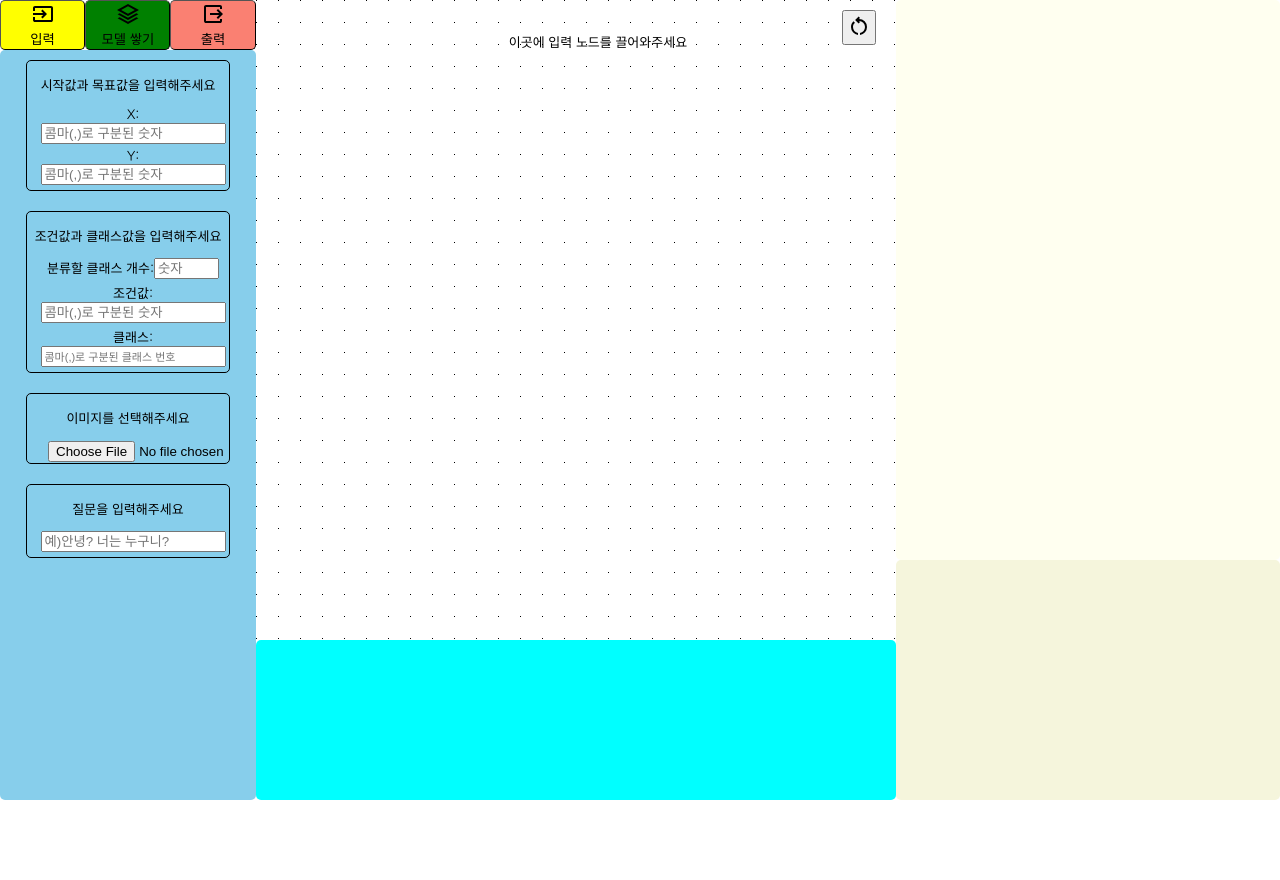
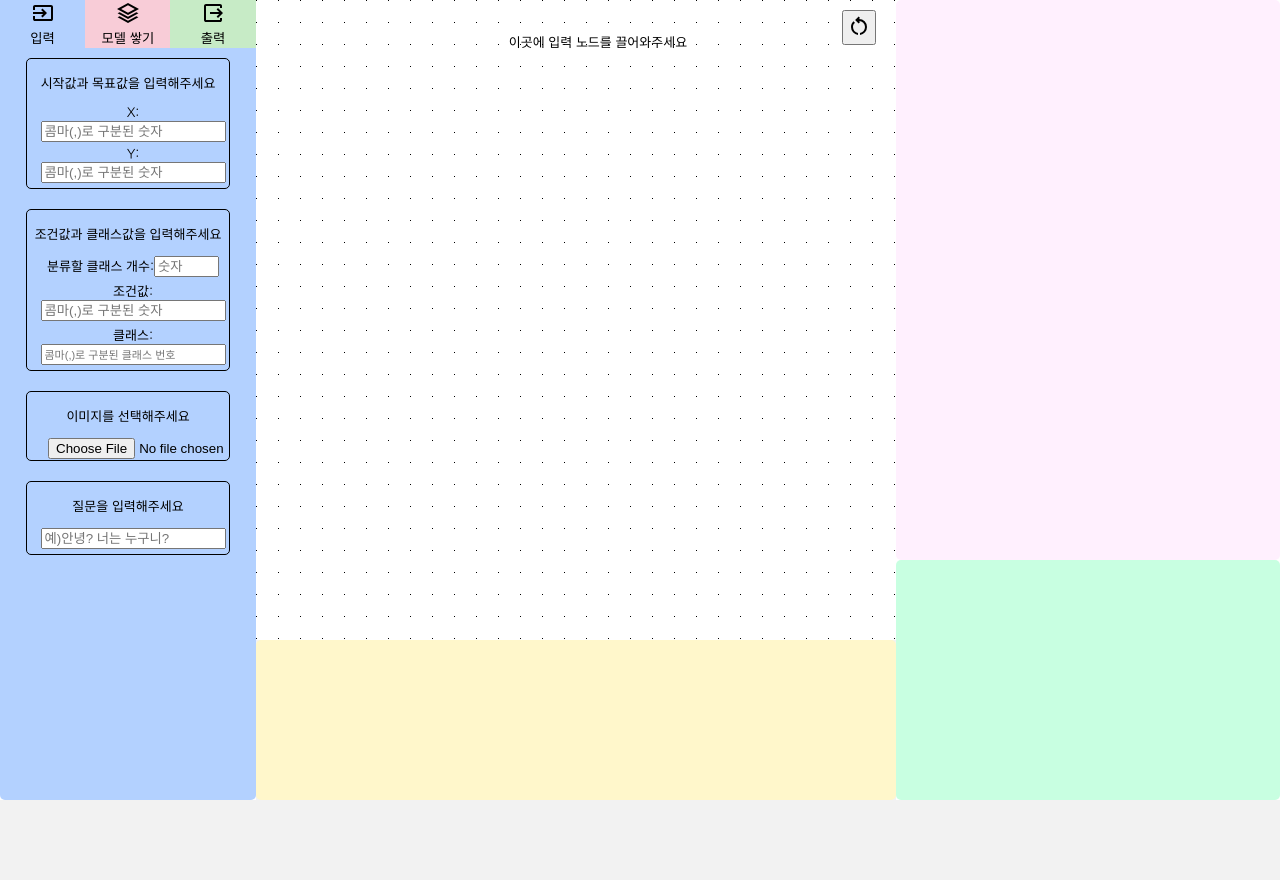
Before and after one commit to NVIDIA-Academy-Projects-Team-1/AI_Scratch, a Flask app: page / in a window 1280 px wide. Run offline with Flask 3, Linux system fonts and the light colour scheme; some libraries are stand-ins or nearby versions.

Commit message:
web design changes, server changes
Co-authored-by: HOUNSIM <HOUNSIM@users.noreply.github.com>
Co-authored-by: Parkshihwan <Parkshihwan@users.noreply.github.com>

```diff
--- a/app.py
+++ b/app.py
@@ -127,7 +127,7 @@ def process_number():
                 grad = tape.gradient(loss, model.trainable_weights)
                 optimizer.apply_gradients(zip(grad, model.trainable_weights))
             print(f"epoch {i + 1} done, loss {float(loss)}")
-            yield f"현재 모델은 {i + 1}번째 학습중이며, 예측값과의 차이는 {float(loss):.2f}입니다.\n"
+            yield f"현재 모델은 {i + 1}번째 학습중이며, 목표값과의 차이는 {float(loss):.2f}입니다.\n"
 
     return Response(train())
 
@@ -202,7 +202,7 @@ def process_image():
         },
         {
             'role' : 'system',
-            'content' : "Translate English word to Korean in given content. You must reply as '예측한 사진의 종류는 <your_translation>이고 예측 정확도는 <accuracy_in_given_content>% 입니다."
+            'content' : "Translate English word, which is from imagenet dataset label, to Korean in given content. You must reply as '예측한 사진의 종류는 <your_translation>이고 예측 정확도는 <accuracy_in_given_content>% 입니다."
         },
         {
             'role' : 'user',
--- a/static/index_style.css
+++ b/static/index_style.css
@@ -1,5 +1,7 @@
 body {
     margin: 0;
+    font-family: 'Nanum Gothic', sans-serif;
+    font-size: small;
 }
 
 ul {
@@ -7,17 +9,6 @@ ul {
     padding: 0;
     margin: 0;
 }
-
-.nanum-gothic-regular {
-    font-family: "Nanum Gothic", sans-serif;
-    font-weight: 400;
-    font-style: normal;
-}
-
-body {
-    font-family: 'Nanum Gothic', sans-serif;
-}
-
 
 .text {
     -webkit-touch-callout: none;
@@ -36,49 +27,71 @@ body {
     display: flex;
 }
 
-/* Layer select button */
 .layer-select {
     width: 20%;
     display: flex;
     flex-direction: column;
 }
 
-#input-layer-button {
-    float: left;
-    width: 33.3%;
-    height: 100%;
-    background-color: yellow;
-    border-width: 1px;
-    border-radius: 5px;
-}
-
-#hidden-layer-button {
-    float: left;
-    width: 33.3%;
-    height: 100%;
-    background-color: green;
-    border-width: 1px;
-    border-radius: 5px;
-}
-
+#input-layer-button,
+#hidden-layer-button,
 #run-layer-button {
     float: left;
     width: 33.3%;
     height: 100%;
-    background-color: salmon;
-    border-width: 1px;
-    border-radius: 5px;
+    border-width: 0px;
+    /* border-radius: 5px; */
 }
 
-/* Div for containing layer nodes */
-#layer1,
-#layer2,
+#input-layer-button {
+    background-color: #b3d1ff;
+
+}
+
+#hidden-layer-button {
+    background-color: #f8ccd7;
+}
+
+#run-layer-button {
+    background-color: #c7ebc6;
+}
+
+#layer1 {
+    width: 100%;
+    height: 100%;
+    float: left;
+    background-color: #b3d1ff;
+    border-radius: 5px;
+    border-top-left-radius: 0px;
+    border-top-right-radius: 0px;
+    display: flex;
+    flex-direction: column;
+    position: relative;
+    text-align: center;
+}
+
+#layer2 {
+    width: 100%;
+    height: 100%;
+    float: left;
+    background-color: #f8ccd7;
+    border-radius: 5px;
+    border-top-left-radius: 0px;
+    border-top-right-radius: 0px;
+    display: flex;
+    flex-direction: column;
+    position: relative;
+    text-align: center;
+}
+
 #layer3 {
     width: 100%;
     height: 100%;
     float: left;
-    background-color: skyblue;
+    background-color: #c7ebc6;
     border-radius: 5px;
+    border-top-left-radius: 0px;
+    border-top-right-radius: 0px;
     display: flex;
     flex-direction: column;
     position: relative;
@@ -111,32 +124,30 @@ body {
     margin-left: 20px;
 }
 
-
 .submit-button {
     margin-top: 20px;
     margin-left: 10px;
     margin-bottom: 20px;
 }
 
-/* Canvas and description */
 .layer-canvas {
     width: 50%;
     height: 100vh;
-    background-color: white;
+    background-color: #f2f2f2;
     display: flex;
     flex-direction: column;
     position: relative;
 }
 
 #draw-model {
-    --dot-bg: white;
-    --dot-color: black;
+    --dot-bg: #ffffff;
+    --dot-color: #000000;
     --dot-size: 1px;
     --dot-space: 22px;
-      background:
-          linear-gradient(90deg, var(--dot-bg) calc(var(--dot-space) - var(--dot-size)), transparent 1%) center / var(--dot-space) var(--dot-space),
-          linear-gradient(var(--dot-bg) calc(var(--dot-space) - var(--dot-size)), transparent 1%) center / var(--dot-space) var(--dot-space),
-          var(--dot-color);
+    background:
+        linear-gradient(90deg, var(--dot-bg) calc(var(--dot-space) - var(--dot-size)), transparent 1%) center / var(--dot-space) var(--dot-space),
+        linear-gradient(var(--dot-bg) calc(var(--dot-space) - var(--dot-size)), transparent 1%) center / var(--dot-space) var(--dot-space),
+        var(--dot-color);
     width: 100%;
     height: 80%;
     overflow-y: scroll;
@@ -152,18 +163,19 @@ body {
 
 #reset {
     padding: 2px 3px;
-    position: absolute; top:10px; right: 20px;
+    position: absolute;
+    top: 10px;
+    right: 20px;
 }
 
 #layer-description {
     width: 100%;
     height: 20%;
-    background-color: aqua;
+    background-color: rgb(255, 247, 203);
     border-radius: 5px;
     position: relative;
 }
 
-/* Output */
 .output {
     width: 30%;
     height: 100vh;
@@ -174,7 +186,7 @@ body {
 #model-log {
     width: 100%;
     height: 70%;
-    background-color: ivory;
+    background-color: rgb(255, 240, 254);
     border-radius: 5px;
     font-size: 13px;
     overflow-y: scroll;
@@ -183,14 +195,13 @@ body {
 }
 
 #log {
-    padding:10px;
+    padding: 10px;
 }
-
 
 #model-test {
     width: 100%;
     height: 30%;
-    background-color: beige;
+    background-color: #c8ffe1;
     border-radius: 5px;
     overflow-y: scroll;
 }
@@ -199,7 +210,7 @@ body {
     float: left;
     width: 33.3%;
     height: 100%;
-    background-color: yellow;
+    background-color: #ffdc89;
     border-width: 1px;
     border-radius: 5px;
 }
@@ -213,14 +224,12 @@ body {
     font-size: 13px;
 }
 
-/* Footer */
 .footer {
     width: 100%;
     height: 10vh;
-    background-color: white;
+    background-color: #f2f2f2;
 }
 
-/* eaplain */
 #layer-description {
     letter-spacing: 1.5px;
     line-height: 1.5;
--- a/static/testHandler.js
+++ b/static/testHandler.js
@@ -23,7 +23,7 @@ document.addEventListener("DOMContentLoaded", function() {
     observer.observe(targetNode, config);
 
 
-    // Send server test values and receive prediction response
+   // Send server test values and receive prediction response
    const testNumberButton = document.getElementById("test-num-button");
 
    testNumberButton.onclick = function() {
@@ -53,6 +53,7 @@ document.addEventListener("DOMContentLoaded", function() {
                     logDiv.appendChild(log);
                     logDiv.appendChild(document.createElement('br'));
                 });
+                logDiv.append("----------------------------")
             }
         });
    }
--- a/static/tooltip.js
+++ b/static/tooltip.js
@@ -1,6 +1,7 @@
 var tooltipText = "<p class='text-left' style='font-size: 14px;'>1. 딥러닝에서의 뉴런은 마치 우리 뇌 안의 작은 친구들이야. 이 작은 친구들은 정보를 받고, 가공하고, 다시 보내는 역할을 해.<br>2. 시그모이드 함수는 입력된 숫자를 조금 이상한 숫자로 바꿔줘. 이 함수는 0과 1 사이의 숫자로 변환시켜주는데, 이렇게 하면 우리가 원하는 것을 쉽게 알 수 있어.<br>3. 소프트맥스 함수는 선택지 중에서 하나를 고르는 것을 도와주는 함수야. 예를 들어, 과일 중에서 제일 좋은 과일을 고를 때 사용돼!<br>4. ReLU 함수는 뉴런이들이 일할지 말지를 결정하는 스위치 역할을 해.</p>";
 var tooltipImg = "<p class='text-left' style='font-size: 14px;'>1. 이미지 분류기는 우리가 원하는 사진을 올려서 그 사진에 무엇이 있는지를 컴퓨터가 찾아서 알려주는 도구입니다.<br>2. 예시로 강아지 사진을 이미지 분류기에 넣으면 그 강아지가 무슨 종류 인지 그리고 그 종류 예측을 얼마나의 정확히 했는지 결과가 나옵니다. (최대 1000개 종류까지 분류 할수 있습니다.) <br>3. 번역하는 과정에 잘못된 문장이 나올수도 있습니다. 허나 이는 추후에 더 좋은 컴퓨터와 기술이 개발되면 발전될수 있습니다.</p>";
 var chatbot = "<p class='test-left' style='font-size:14px;'>1. 지금 세상에서 가장 많은 관심을 받고 있는 AI (인공지능) 기술입니다. 사용자가 문장이나 단어를 입력했을떄 그 입력돤 문장이나 단어에 기반하여 답을 생성해 제공하는 기술입니다.<br>2. 예시로 '안녕, 너는 누구니?' 라는 문장을 입력하면 '안녕하세요! 저는 AI입니다. 당신의 질문이나 도움이 필요한 사항을 알고 있습니다. 무엇을 도와드릴까요?' 같이 문장을 답하게 됩니다.</p>"
+
 
 var tooltips = {
     "hidden-dense1": tooltipText,
--- a/static/trainModel.js
+++ b/static/trainModel.js
@@ -53,6 +53,10 @@ document.addEventListener("DOMContentLoaded", function() {
                 alert("시작값과 목표값의 개수가 다릅니다.");
                 return;
             }
+            if(x_val === '' || y_val === ''){
+                alert("시작값과 목표값을 입력해 주세요");
+                return;
+            }
         }
         else if(parent.querySelector("#input-number-logistic")){
             var y_log_val_list = y_log_val.split(',').map(Number);
@@ -74,9 +78,14 @@ document.addEventListener("DOMContentLoaded", function() {
                 alert("조건값과 클래스값의 개수가 다릅니다.")
                 return;
             }
+            if(x_log_val === '' || y_log_val === ''){
+                alert("조건값과 클래스값을 입력해 주세요.");
+                return;
+            }
         }
-        else{
-            alert("모델 훈련은 숫자 예측에만 사용할 수 있습니다");
+
+        if(parent.querySelector("#input-image") || parent.querySelector("#input-text")){
+            alert("모델 훈련하기는 숫자 예측에만 사용할 수 있습니다");
             return;
         }
 
@@ -127,8 +136,8 @@ document.addEventListener("DOMContentLoaded", function() {
         var parent = document.getElementById("constructModel");
         var type;
 
-        if(parent.querySelector("#input-image") === null && text_val === ''){
-            alert("모델에게 질문하기는 이미지 또는 채팅에만 사용할 수 있습니다")
+        if(parent.querySelector("#input-number") || parent.querySelector("#input-number-logistic")){
+            alert("모델에 질문하기는 이미지와 챗봇에만 사용할 수 있습니다");
             return;
         }
 
@@ -145,8 +154,8 @@ document.addEventListener("DOMContentLoaded", function() {
         else{
             formData.append('type','text');
             formData.append('text',text_val);
+        }
 
-        }
         // when image is not existed use only text response, if they have use image with text response
         if(parent.querySelector('#input-image') == null){
             $.ajax({
--- a/templates/index.html
+++ b/templates/index.html
@@ -15,7 +15,7 @@
     <script src="{{url_for('static', filename = 'testHandler.js')}}"></script>
     <script src="{{url_for('static', filename = 'trainModel.js')}}"></script>
     <script src="{{url_for('static', filename = 'handleResponse.js')}}"></script>
-    <script src="{{url_for('static', filename = 'tooltip.js')}}"></script>
+    <!-- <script src="{{url_for('static', filename = 'tooltip.js')}}"></script> -->
     <script src="https://raw.githack.com/SortableJS/Sortable/master/Sortable.js"></script>
     <script src="https://code.jquery.com/jquery-1.12.4.js"></script>
 
```
Also changed, not shown: uploads/test_img3.jpg (deleted).
